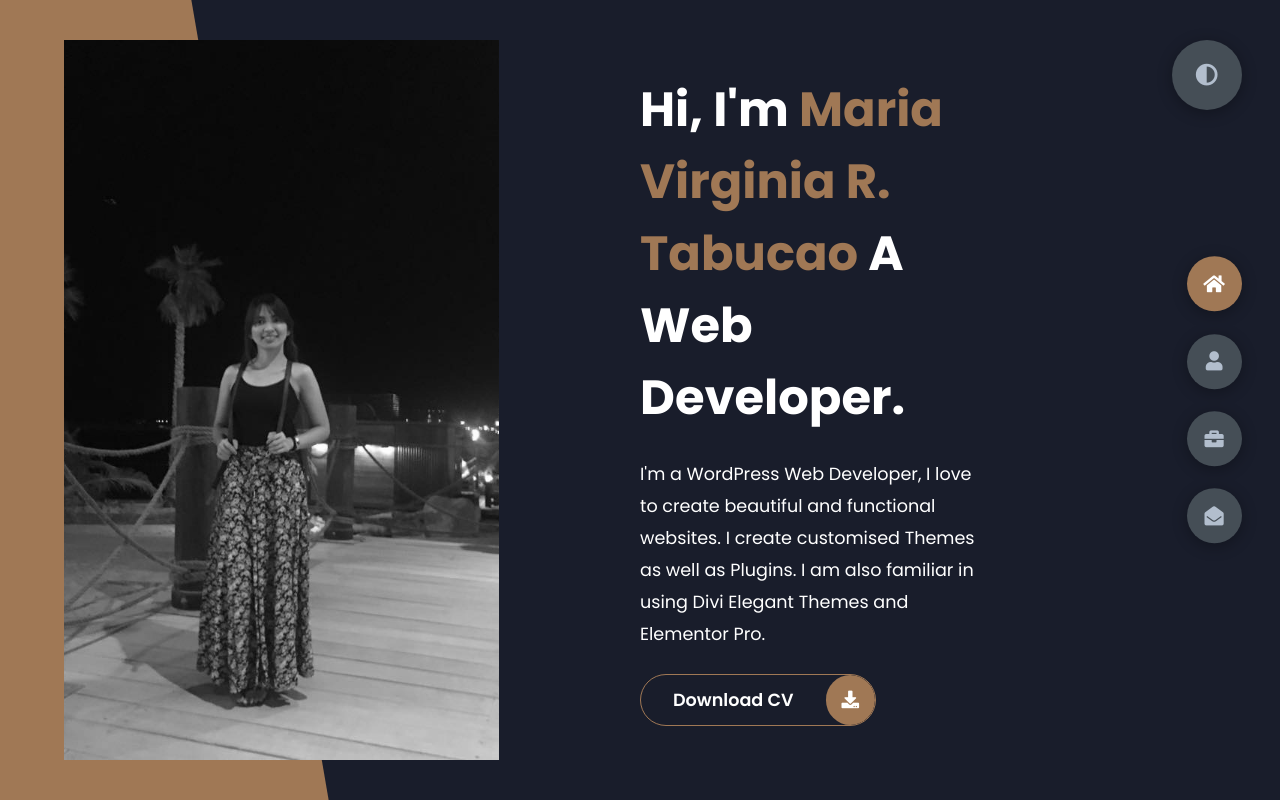
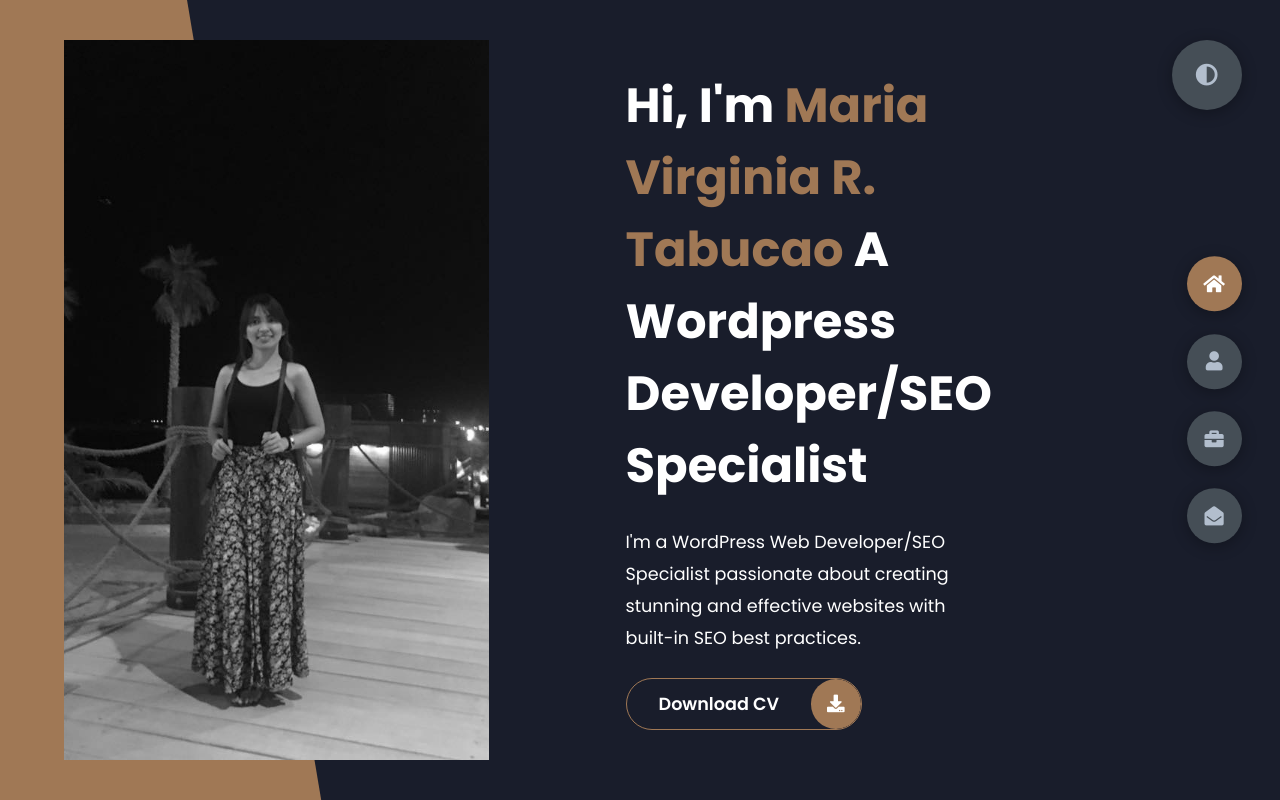
Before and after one commit to Mariatabucao/ma-tabucao, a plain HTML site: page index.html in a window 1280 px wide. Drawn offline with Linux system fonts and the light colour scheme.

Commit message:
Update index.html

```diff
--- a/index.html
+++ b/index.html
@@ -24,10 +24,10 @@
             <div class="right-header">
                 <h1 class="name">
                     Hi, I'm <span>Maria Virginia R. Tabucao</span>
-                    A Web Developer.
+                    A Wordpress Developer/SEO Specialist
                 </h1>
                 <p>
-                    I'm a WordPress Web Developer, I love to create beautiful and functional websites. I create customised Themes as well as Plugins. I am also familiar in using Divi Elegant Themes and Elementor Pro.
+                   I'm a WordPress Web Developer/SEO Specialist passionate about creating stunning and effective websites with built-in SEO best practices.
                 </p>
                 <div class="btn-con">
                     <a href="https://docs.google.com/document/d/1IhR9HD4ZR2YRUjAolJAArxAEiS4KQyGLFbdVR2iqH5Q/edit?usp=sharing" class="main-btn" target="_blank">
```
